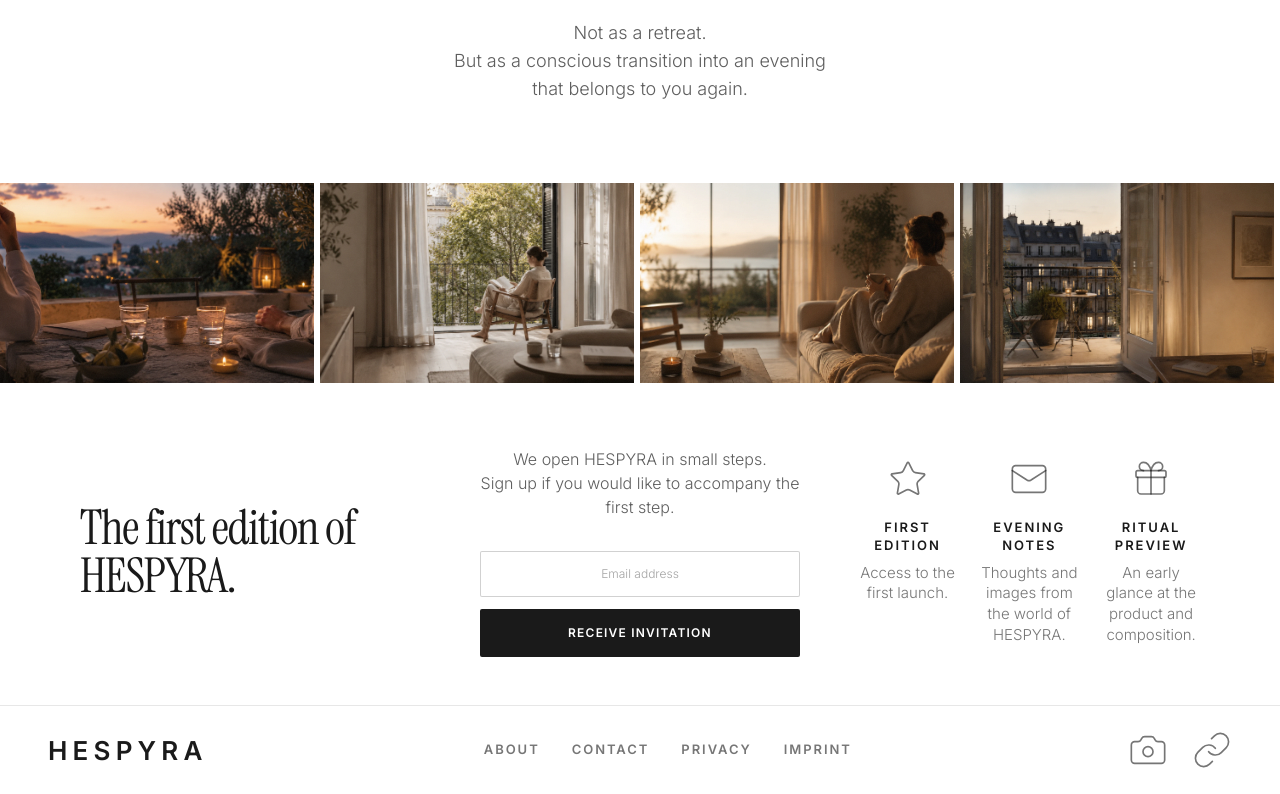
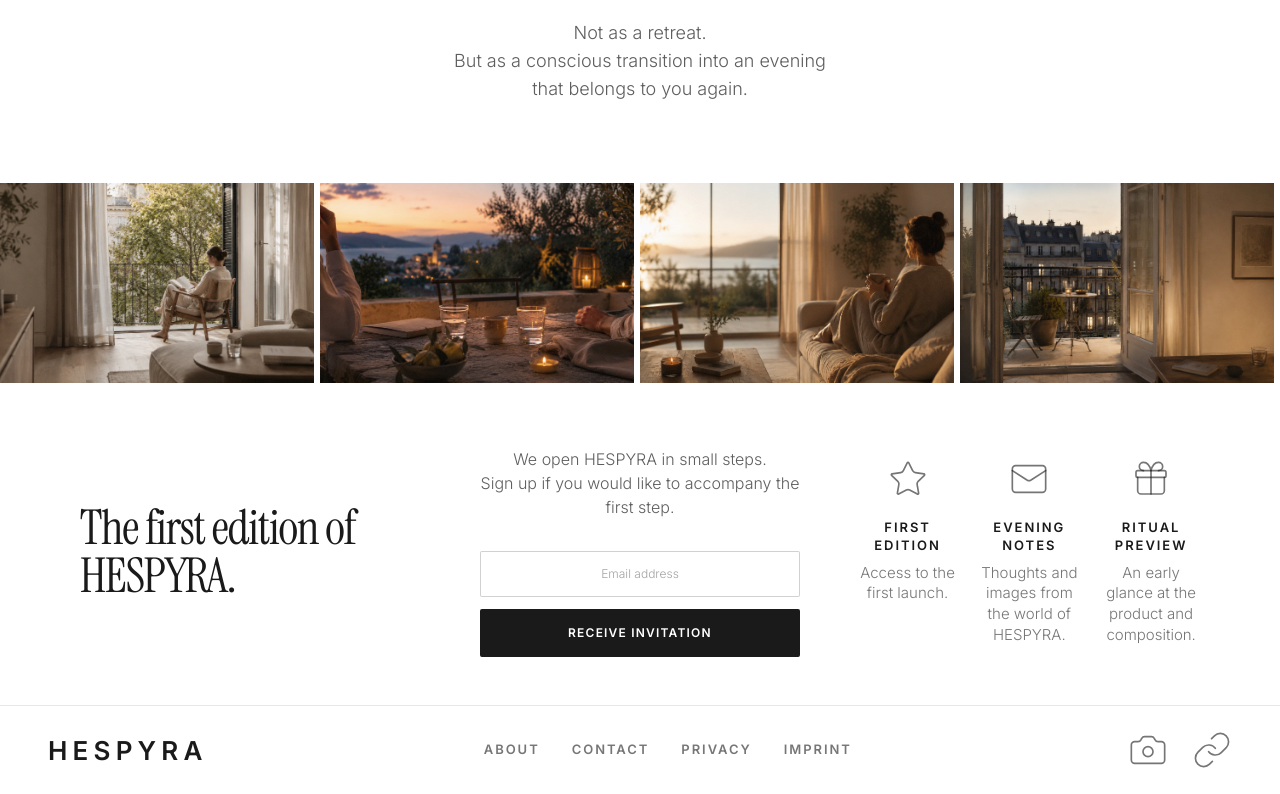
Before and after one commit to dudi991/senoa-landingpage, a React (Vite) app: page / in a window 1280 px wide. Shown: the part 4092-4886 px from the top of the page. Built offline with nearby package versions, Linux system fonts and the light colour scheme.

Commit message:
style: swap first and second gallery images to place abend_lesen.webp first

```diff
--- a/src/components/Gallery.tsx
+++ b/src/components/Gallery.tsx
@@ -3,8 +3,8 @@
 const Gallery = () => {
   const { t } = useLanguage();
   const images = [
+    "images/abend_lesen.webp",
     "images/abendMeer.webp",
-    "images/abend_lesen.webp",
     "images/abendcouch.webp",
     "images/abendterasse.webp",
     "images/abendDraußen.webp",
```
